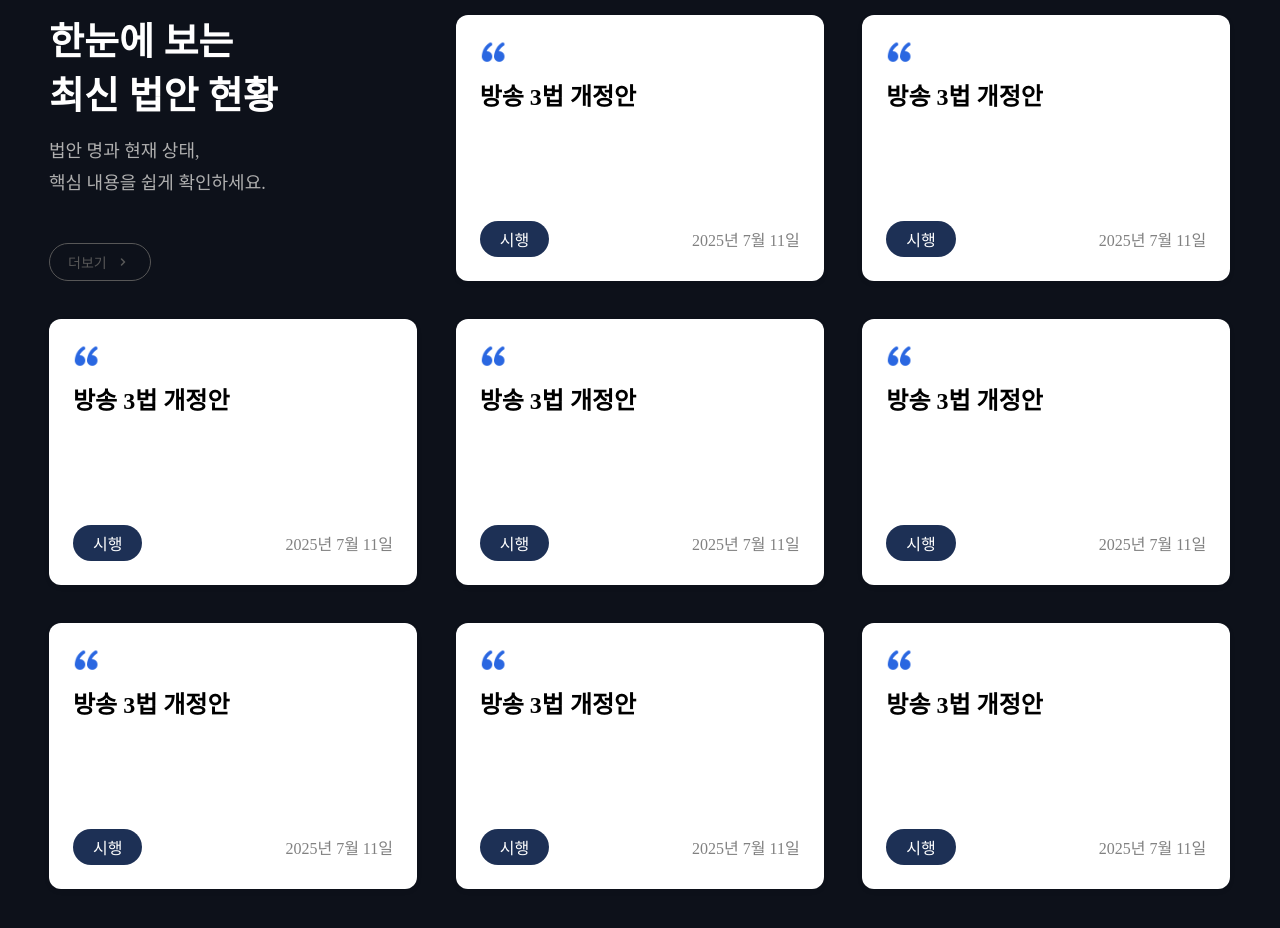
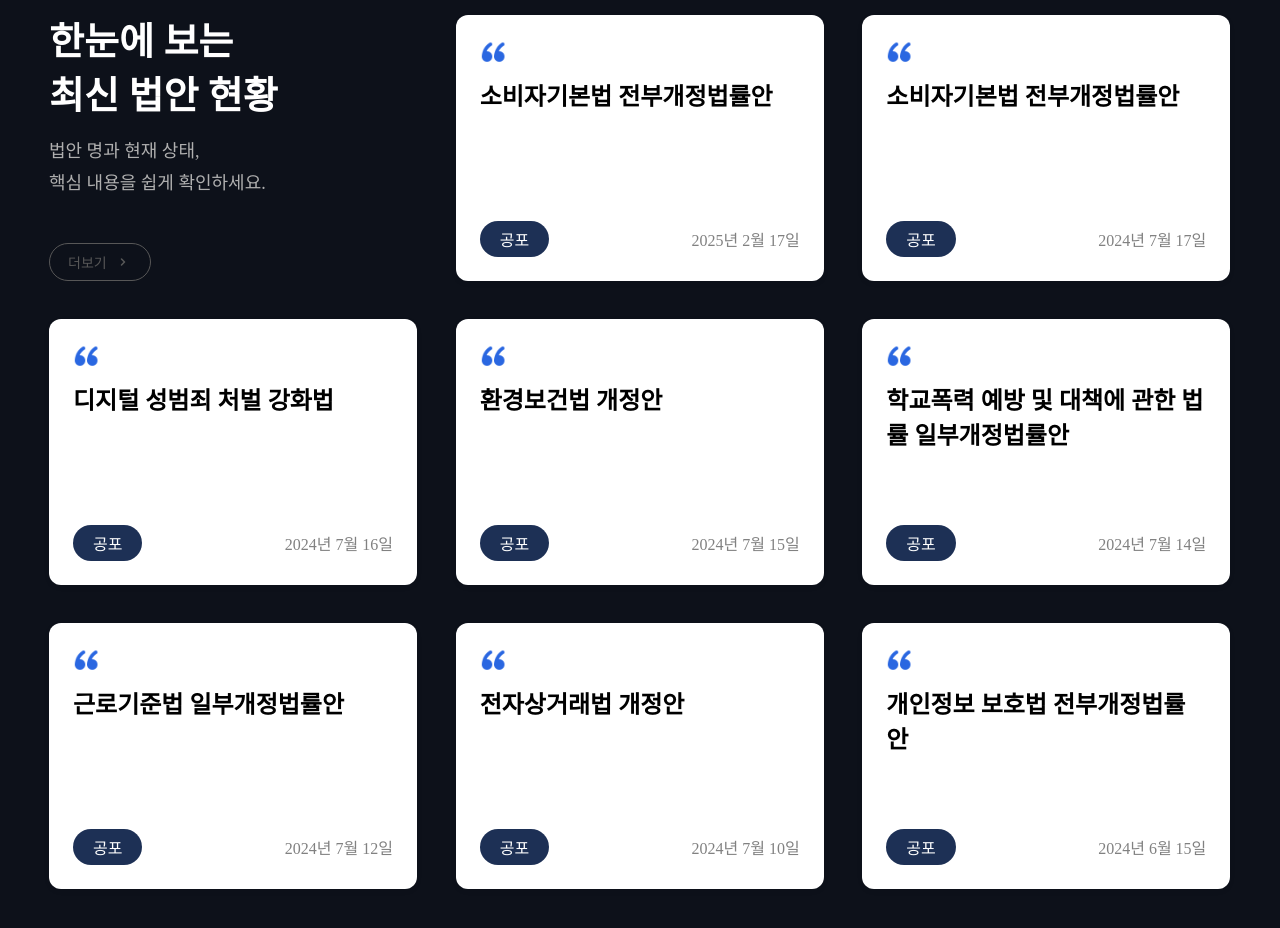
Before and after one commit to 2025-DSM-1/dsm_FE, a React (Vite) app: page /bill/main in a window 1280 px wide. Shown: the part 680-1608 px from the top of the page. Built offline with nearby package versions, Linux system fonts and the light colour scheme.

Commit message:
feat :: 메인페이지 법안 연동 준비

```diff
--- a/src/pages/Main/Card.tsx
+++ b/src/pages/Main/Card.tsx
@@ -2,11 +2,27 @@ import styled from "@emotion/styled";
 import { useState } from "react";
 import Quote from "../../assets/Quote.png";
 
-export const BillCard = () => {
+interface BillCardProps {
+  law: {
+    lawId: number,
+    lawTitle: string;
+    lawContent: string;
+    promulgationDate: string;
+    resolutionResult: string;
+    lawSerialNumber: number;
+  };
+}
+
+export const BillCard = ({ law }: BillCardProps) => {
   const [isFront, setIsFront] = useState<boolean>(true);
 
   const handleClick = () => {
     setIsFront(!isFront);
+  };
+
+  const formatDate = (dateString: string) => {
+    const date = new Date(dateString);
+    return `${date.getFullYear()}년 ${date.getMonth() + 1}월 ${date.getDate()}일`;
   };
 
   return (
@@ -15,23 +31,20 @@ export const BillCard = () => {
         <CardFaceFront>
           <TitleSection>
             <QuoteIcon src={Quote} alt="Quote" />
-            <LawTitleText>방송 3법 개정안</LawTitleText>
+            <LawTitleText>{law.lawTitle}</LawTitleText>
           </TitleSection>
           <BottomSection>
-            <StatusTag>시행</StatusTag>
-            <DateLabel>2025년 7월 11일</DateLabel>
+            <StatusTag>{law.resolutionResult}</StatusTag>
+            <DateLabel>{formatDate(law.promulgationDate)}</DateLabel>
           </BottomSection>
         </CardFaceFront>
 
         <CardFaceBack>
           <CardHeader>
             <LabelText>의안번호</LabelText>
-            <NumberText>2211424</NumberText>
+            <NumberText>{law.lawSerialNumber}</NumberText>
           </CardHeader>
-          <DescriptionText>
-            방송사의 독립성과 공정성을 높이기 위해, 방송통신위원회와 공영방송 이사 선출 방식을 바꾸는 법안이에요.
-            정치권의 개입을 줄이고, 시민 참여를 늘리는 것이 핵심이에요.
-          </DescriptionText>
+          <DescriptionText>{law.lawContent}</DescriptionText>
         </CardFaceBack>
       </CardInner>
     </CardWrapper>
--- a/src/pages/Main/index.tsx
+++ b/src/pages/Main/index.tsx
@@ -4,9 +4,91 @@ import { Arrow, LatestBillsLinkBox } from '../../assets';
 import { BillCard } from './Card';
 import { useNavigate } from 'react-router-dom';
 
+const data = {
+  laws: [
+    {
+      lawId: 1,
+      lawSerialNumber: 2024001101,
+      lawTitle: "청소년 보호법 일부개정법률안",
+      lawContent: "청소년 유해 매체물의 기준을 명확히 하고, 관련 법적 책임을 강화한다.",
+      promulgationDate: "2024-05-01",
+      resolutionResult: "공포"
+    },
+    {
+      lawId: 2,
+      lawSerialNumber: 2024001102,
+      lawTitle: "개인정보 보호법 전부개정법률안",
+      lawContent: "데이터 이동권 신설과 정보주체의 삭제 요청권 강화를 포함한다.",
+      promulgationDate: "2024-06-15",
+      resolutionResult: "공포"
+    },
+    {
+      lawId: 3,
+      lawSerialNumber: 2024001103,
+      lawTitle: "전자상거래법 개정안",
+      lawContent: "환불 지연에 대한 사업자 책임과 소비자 권리 보호 조항을 신설한다.",
+      promulgationDate: "2024-07-10",
+      resolutionResult: "공포"
+    },
+    {
+      lawId: 4,
+      lawSerialNumber: 2024001104,
+      lawTitle: "근로기준법 일부개정법률안",
+      lawContent: "탄력근로제 운영 기준을 개편하고, 주 4일 근무제 시범사업 근거를 마련한다.",
+      promulgationDate: "2024-07-12",
+      resolutionResult: "공포"
+    },
+    {
+      lawId: 5,
+      lawSerialNumber: 2024001105,
+      lawTitle: "학교폭력 예방 및 대책에 관한 법률 일부개정법률안",
+      lawContent: "피해 학생 보호 절차를 강화하고, 가해자 선도 프로그램을 확대한다.",
+      promulgationDate: "2024-07-14",
+      resolutionResult: "공포"
+    },
+    {
+      lawId: 6,
+      lawSerialNumber: 2024001106,
+      lawTitle: "환경보건법 개정안",
+      lawContent: "어린이 환경 유해물질 노출 최소화를 위한 기준을 도입한다.",
+      promulgationDate: "2024-07-15",
+      resolutionResult: "공포"
+    },
+    {
+      lawId: 7,
+      lawSerialNumber: 2024001107,
+      lawTitle: "디지털 성범죄 처벌 강화법",
+      lawContent: "불법 촬영물 소지 및 유포에 대한 처벌 수위를 상향한다.",
+      promulgationDate: "2024-07-16",
+      resolutionResult: "공포"
+    },
+    {
+      lawId: 8,
+      lawSerialNumber: 2024001108,
+      lawTitle: "소비자기본법 전부개정법률안",
+      lawContent: "온라인 플랫폼 내 소비자 권리 보장을 위한 조항을 신설한다.",
+      promulgationDate: "2024-07-17",
+      resolutionResult: "공포"
+    },
+    {
+      lawId: 9,
+      lawSerialNumber: 2024000008,
+      lawTitle: "소비자기본법 전부개정법률안",
+      lawContent: "온라인 플랫폼 내 소비자 권리 보장을 위한 조항을 신설한다.",
+      promulgationDate: "2025-02-17",
+      resolutionResult: "공포"
+    }
+  ]
+};
+
+
 export const Main = () => {
   const navigation = useNavigate();
   const items = Array.from({ length: 9 });
+
+  const recentLaws = data.laws
+    .sort((a, b) => new Date(b.promulgationDate).getTime() - new Date(a.promulgationDate).getTime())
+    .slice(0, 8);
 
   return (
     <S.BillOverviewPage>
@@ -62,7 +144,7 @@ export const Main = () => {
               );
             }
 
-            return <BillCard key={idx} />;
+            return <BillCard key={idx} law={recentLaws[idx - 1]} />
           })}
         </S.GridWrapper>
       </S.BottomSection>
```
